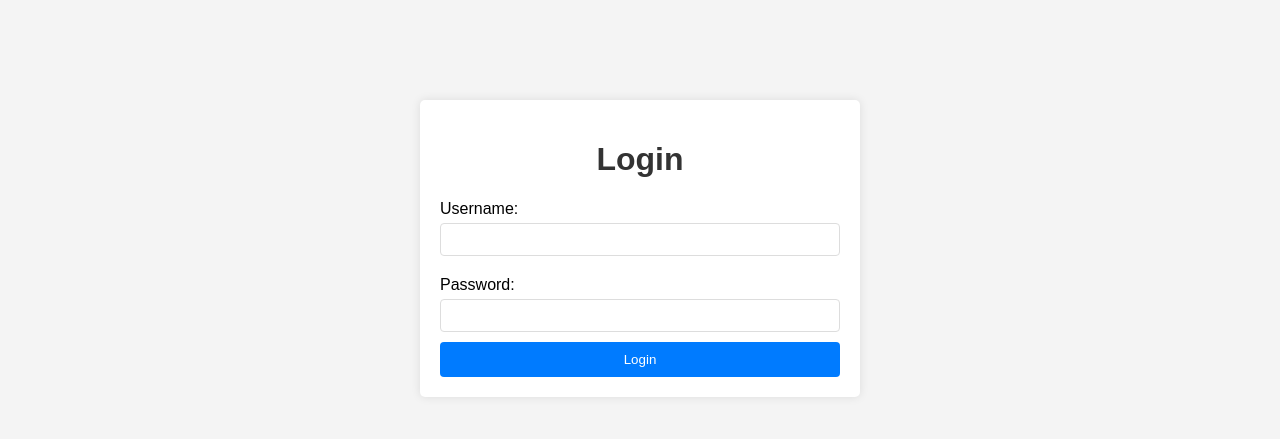
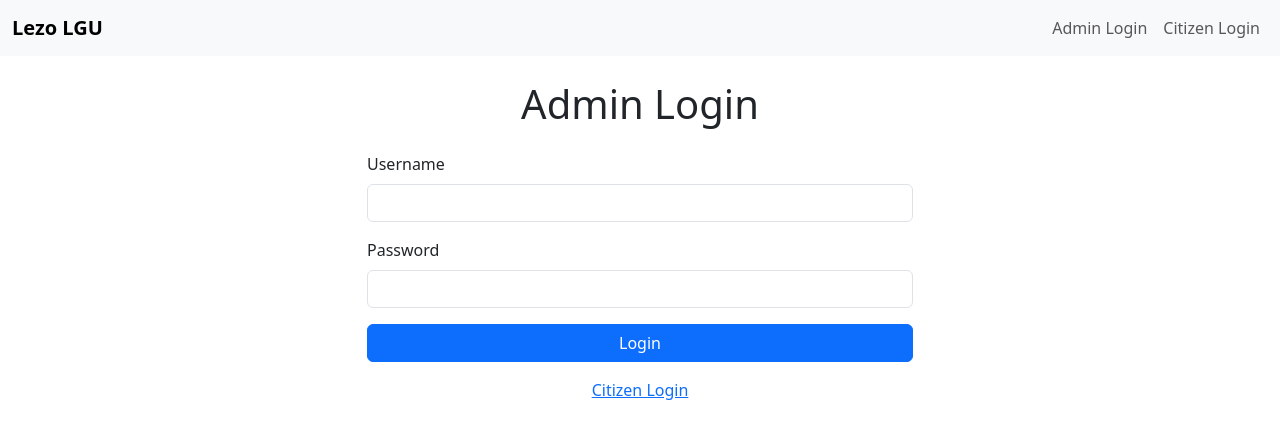
Before and after one commit to ernanbaldomero/lezo-system, a Django app: page /login/ in a window 1280 px wide. Shown: the top 439 px of the page. Run offline with Django 5.2, Linux system fonts and the light colour scheme.

Commit message:
Update login.html
Update login with Bootstrap.

```diff
--- a/core/templates/core/login.html
+++ b/core/templates/core/login.html
@@ -1,33 +1,22 @@
-<!DOCTYPE html>
-<html lang="en">
-<head>
-    <meta charset="UTF-8">
-    <title>Login - Lezo LGU System</title>
-    <style>
-        body { font-family: Arial, sans-serif; margin: 0; padding: 0; background-color: #f4f4f4; }
-        .login-container { max-width: 400px; margin: 100px auto; padding: 20px; background: #fff; border-radius: 5px; box-shadow: 0 0 10px rgba(0,0,0,0.1); }
-        h1 { color: #333; text-align: center; }
-        label { display: block; margin: 10px 0 5px; }
-        input[type="text"], input[type="password"] { width: 100%; padding: 8px; margin-bottom: 10px; border: 1px solid #ddd; border-radius: 4px; box-sizing: border-box; }
-        button { background-color: #007bff; color: white; padding: 10px; width: 100%; border: none; border-radius: 4px; cursor: pointer; }
-        button:hover { background-color: #0056b3; }
-        .error { color: red; text-align: center; margin-top: 10px; }
-    </style>
-</head>
-<body>
-    <div class="login-container">
-        <h1>Login</h1>
-        <form method="post">
-            {% csrf_token %}
-            <label for="username">Username:</label>
-            <input type="text" name="username" id="username" required>
-            <label for="password">Password:</label>
-            <input type="password" name="password" id="password" required>
-            <button type="submit">Login</button>
-        </form>
-        {% if error %}
-            <p class="error">{{ error }}</p>
-        {% endif %}
+{% extends 'core/base.html' %}
+{% block title %}Login{% endblock %}
+{% block content %}
+    <div class="row justify-content-center">
+        <div class="col-md-6">
+            <h1 class="text-center">Admin Login</h1>
+            <form method="post" class="mt-4">
+                {% csrf_token %}
+                <div class="mb-3">
+                    <label for="username" class="form-label">Username</label>
+                    <input type="text" name="username" id="username" class="form-control" required>
+                </div>
+                <div class="mb-3">
+                    <label for="password" class="form-label">Password</label>
+                    <input type="password" name="password" id="password" class="form-control" required>
+                </div>
+                <button type="submit" class="btn btn-primary w-100">Login</button>
+            </form>
+            <p class="text-center mt-3"><a href="{% url 'citizen_login' %}">Citizen Login</a></p>
+        </div>
     </div>
-</body>
-</html>
+{% endblock %}
```
